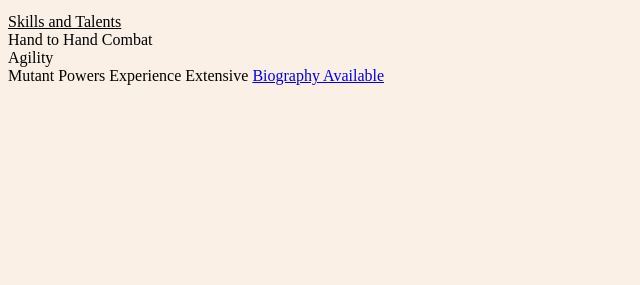
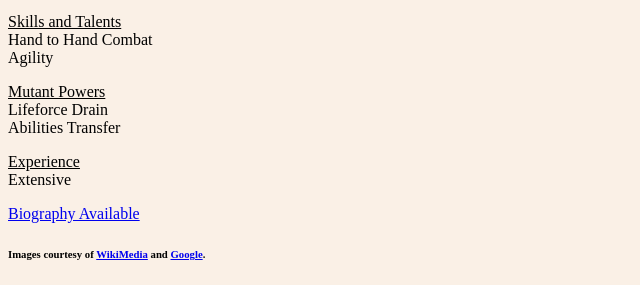
Before and after one commit to MackRoe/sup_resume, a plain HTML site: page super_resume.html in a window 1280 px wide. Shown: the part 877-1162 px from the top of the page, without its empty margins (0-640 px from the left). Before the commit the page ends 978 px from the top, so only its background shows below. Drawn offline with Linux system fonts and the light colour scheme.

Commit message:
Polish up HTML formatting, Add content and attributions.

```diff
--- a/super_resume.html
+++ b/super_resume.html
@@ -25,15 +25,18 @@
 
 <p><u>Skills and Talents</u><br />
     Hand to Hand Combat<br />
-    Agility<br />
+    Agility</p>
 
-Mutant Powers
+<p><u>Mutant Powers</u><br />
+    Lifeforce Drain<br />
+    Abilities Transfer</p>
 
-
-Experience
-    Extensive
+<p><u>Experience</u><br />
+    Extensive</p>
 <!-- external link -->
 <a href="https://en.wikipedia.org/wiki/Rogue_(comics)#Fictional_character_biography"> Biography Available </a>
+<!-- Attributions -->
+<h6 align center>Images courtesy of <a href="http://www.wikimedia.org"> WikiMedia</a> and <a href="http://www.google.com">Google</a>.</h6>
 
 </body>
 </html>
```
